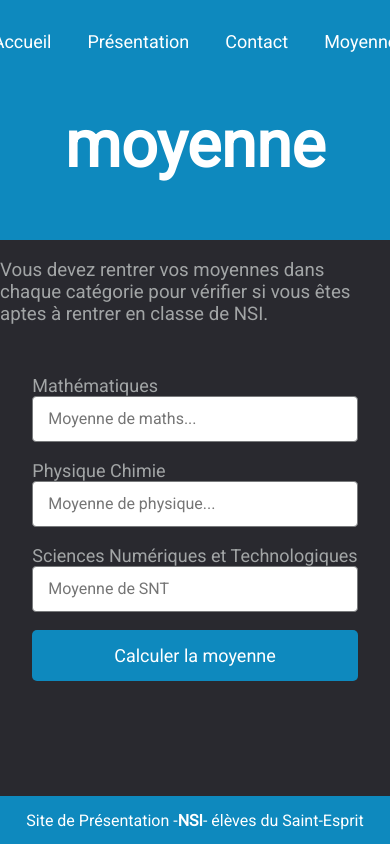
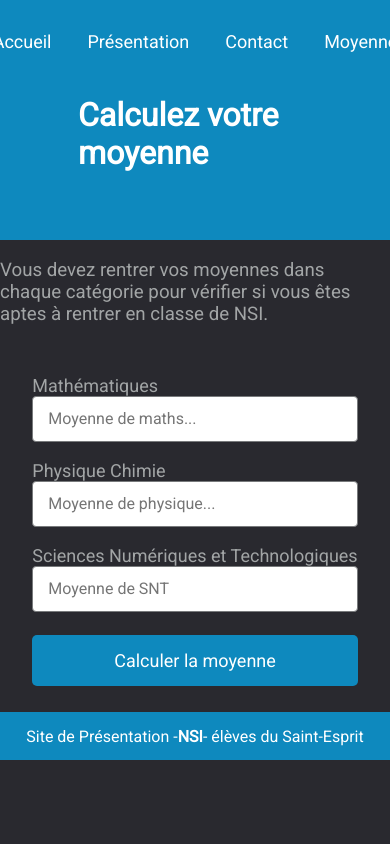
Before and after one commit to agnlt64/NSIte, a plain HTML site: page moyenne.html in a window 390 px wide. Drawn offline with Linux system fonts and the light colour scheme.

```diff
--- a/css/base.css
+++ b/css/base.css
@@ -113,20 +113,7 @@ input {
     text-decoration: solid;
 }
 
-.footer{
-    background-color:var(--main-color);
-    color: white;
-    height: 3em;
-    text-align: center;
-    position: absolute;
-    bottom: 0;
-    left: 0;
-    right: 0;
-    display: flex;
-    align-items: center;
-    justify-content: center;
-}
-.footer-sticky{
+.footer {
     background-color:var(--main-color);
     color: white;
     height: 3em;
@@ -139,3 +126,21 @@ input {
     align-items: center;
     justify-content: center;
 }
+
+@media (max-width: 1000px) {
+    .title {
+        font-size: 1.5em;
+    }
+}
+
+@media (max-width: 750px) {
+    .title {
+        font-size: 1em;
+    }
+}
+
+@media (max-width: 576px) {
+    .title {
+        margin-left: 20%;
+    }
+}
--- a/css/moyenne.css
+++ b/css/moyenne.css
@@ -12,6 +12,7 @@
     flex-direction: column;
     align-items: center;
     gap: 2em;
+    height: 29.5em;
 }
 
 .form {
@@ -25,7 +26,7 @@
 }
 
 .form button {
-    margin-top: 1em;
+    margin-top: 1.3em;
 }
 
 .subtitle {
--- a/js/index.js
+++ b/js/index.js
@@ -5,7 +5,7 @@ let snt = document.getElementById("snt");
 const calculBtn = document.getElementById("calculer-moyenne");
 
 function calculerMoyenne(value1, value2, value3) {
-    let somme = -1;
+    let somme;
     if (value1 !== NaN && value2 !== NaN && value3 !== NaN) {
         somme += value1 + value2 + value3;
         somme /= 3;
--- a/js/scroll.js
+++ b/js/scroll.js
@@ -1,7 +1,7 @@
 const filled = document.querySelector(".filled");
 
 function update() {
-    filled.style.width = `${((window.scrollY) / (document.body.scrollHeight - window.innerHeight) * 100)}%`;
+    filled.style.width = `${(window.scrollY) / (document.body.scrollHeight - window.innerHeight) * 100}%`;
     requestAnimationFrame(update);
 }
 
--- a/moyenne.html
+++ b/moyenne.html
@@ -5,7 +5,7 @@
     <meta charset="UTF-8">
     <meta http-equiv="X-UA-Compatible" content="IE=edge">
     <meta name="viewport" content="width=device-width, initial-scale=1.0">
-    <title>moyenne</title>
+    <title>Calculez votre moyenne</title>
     <link rel="stylesheet" href="css/base.css">
     <link rel="stylesheet" href="css/moyenne.css">
     <link rel="shortcut icon" href="images/nsi-logo.ico" type="image/x-icon">
@@ -30,7 +30,7 @@
             </ul>
         </nav>
         <div class="title">
-            <h1>moyenne</h1>
+            <h1>Calculez votre moyenne</h1>
         </div>
     </header>
 
```
Also changed, not shown: css/presentation.css (+19 -9 lines), index.html (+1 -1 lines), presentation.html (+1 -1 lines).
